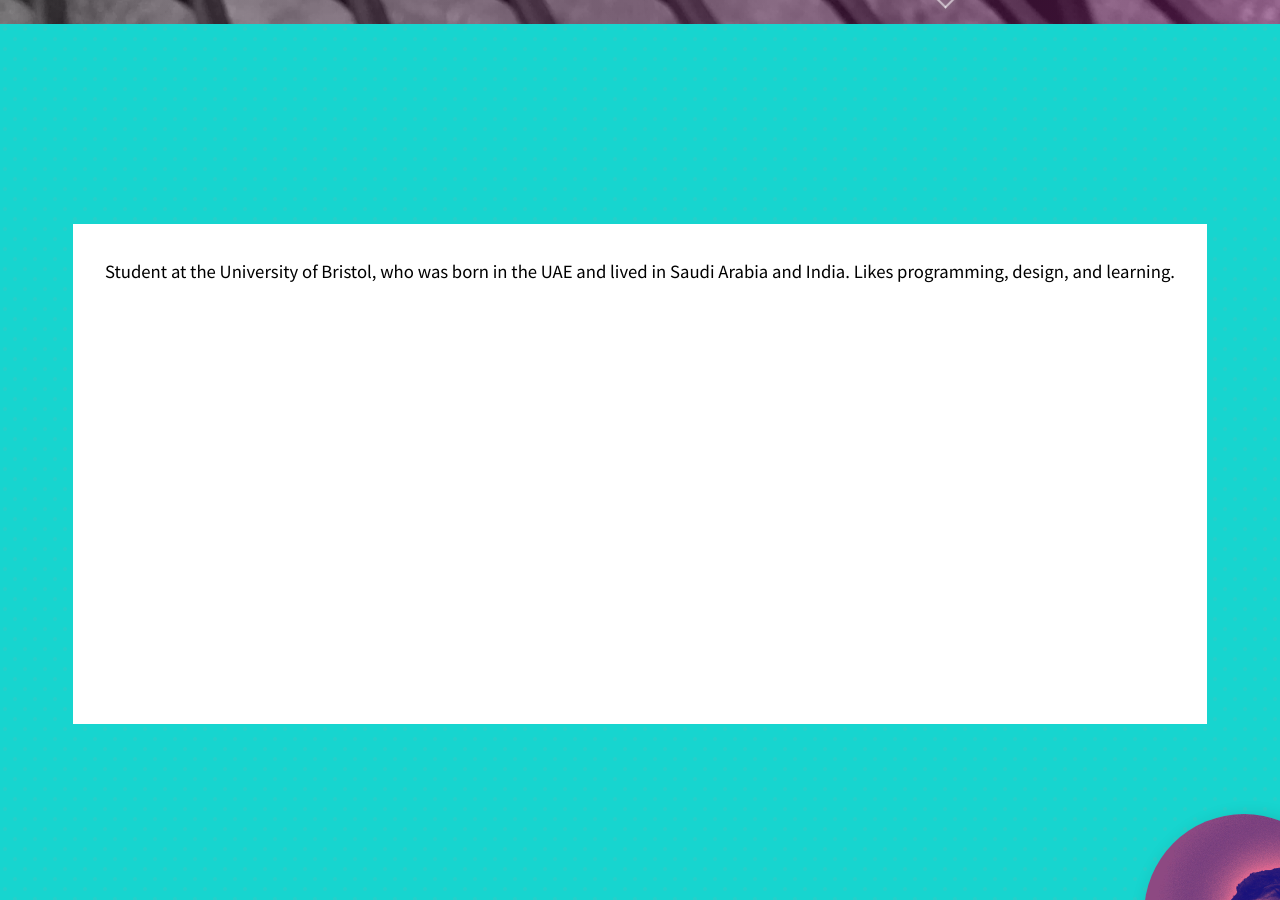
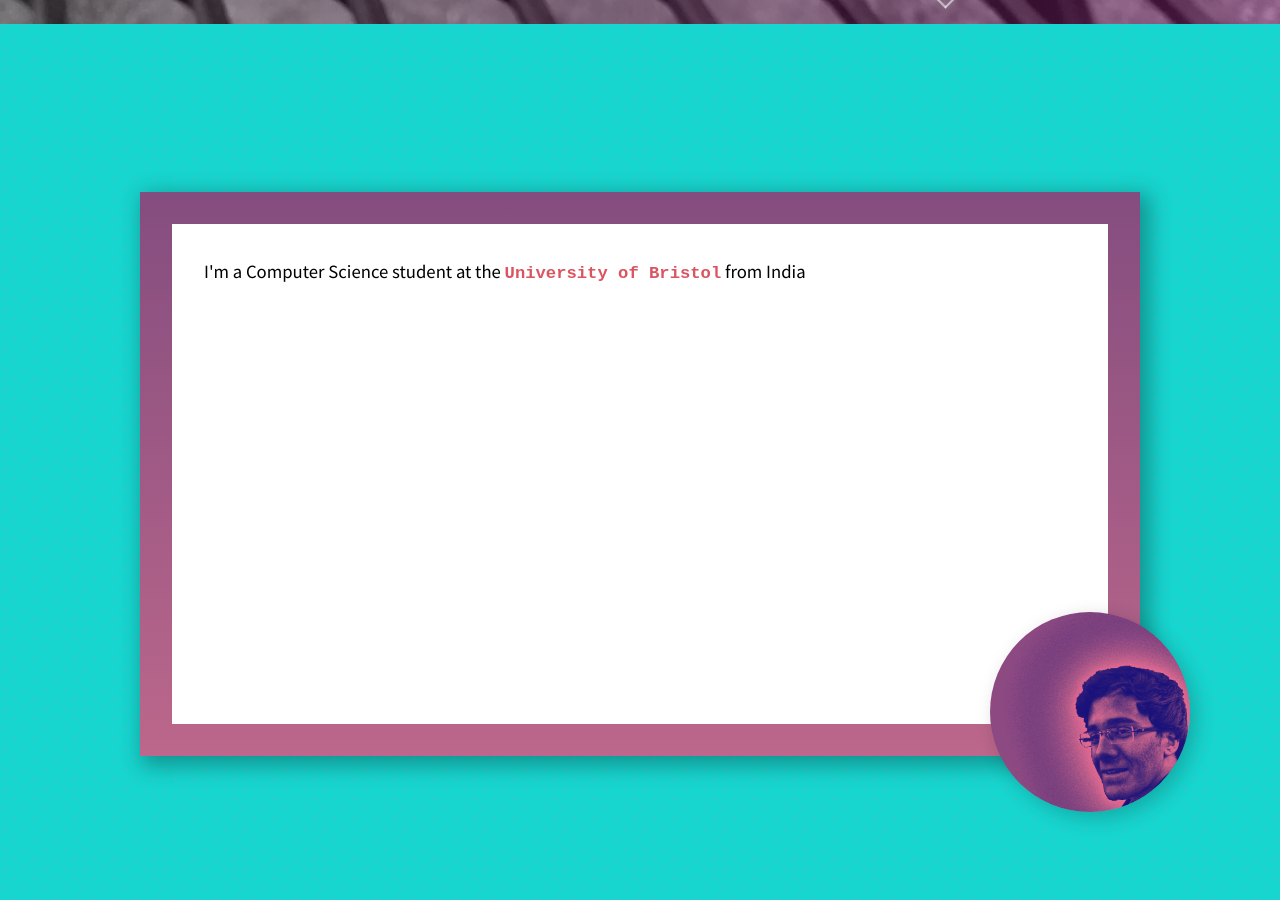
Before and after one commit to bkazi/bkazi.github.io, a Jekyll site: the page built from index.html, in a window 1280 px wide and 900 px high, scrolled down 876 px. Built offline with Jekyll 4.4.1, drawn with Linux system fonts in a browser that asks for light colours; some web fonts are replaced.

Commit message:
Start changing about

```diff
--- a/index.html
+++ b/index.html
@@ -22,9 +22,9 @@ layout: default
 </div>
 
 <div class="about">
-  <img class="about__image" src="/images/bilalK.jpg" />
-  <div class="about_container">
-    <p class="about__text">Student at the University of Bristol, who was born in the UAE and lived in Saudi Arabia and India. Likes programming, design, and learning.</p>
+  <div class="about__container">
+    <img class="about__image" src="/images/bilalK.jpg" />
+    <p class="about__text">I'm a Computer Science student at the <em>University of Bristol</em> from India</p>
   </div>
 </div>
 
```
